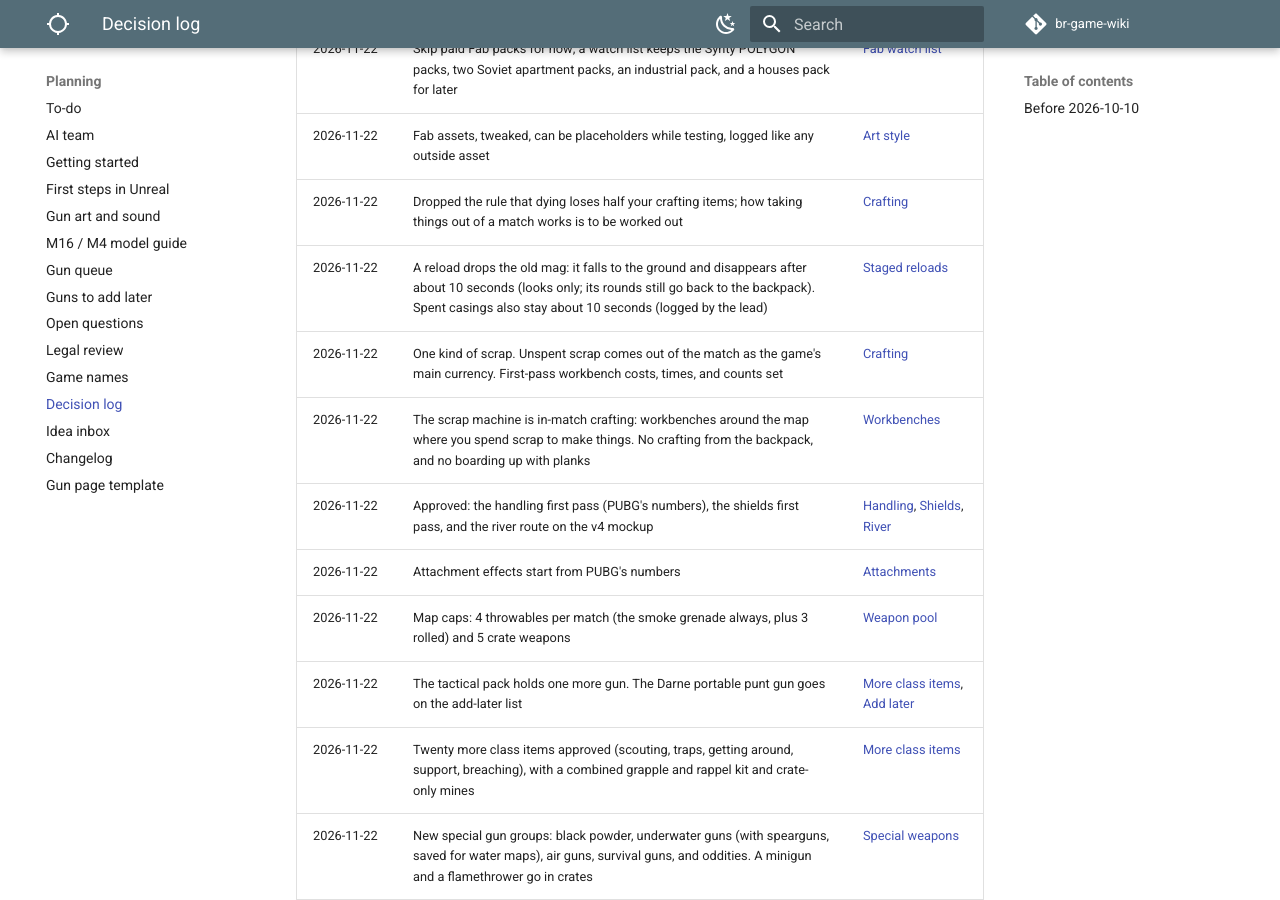
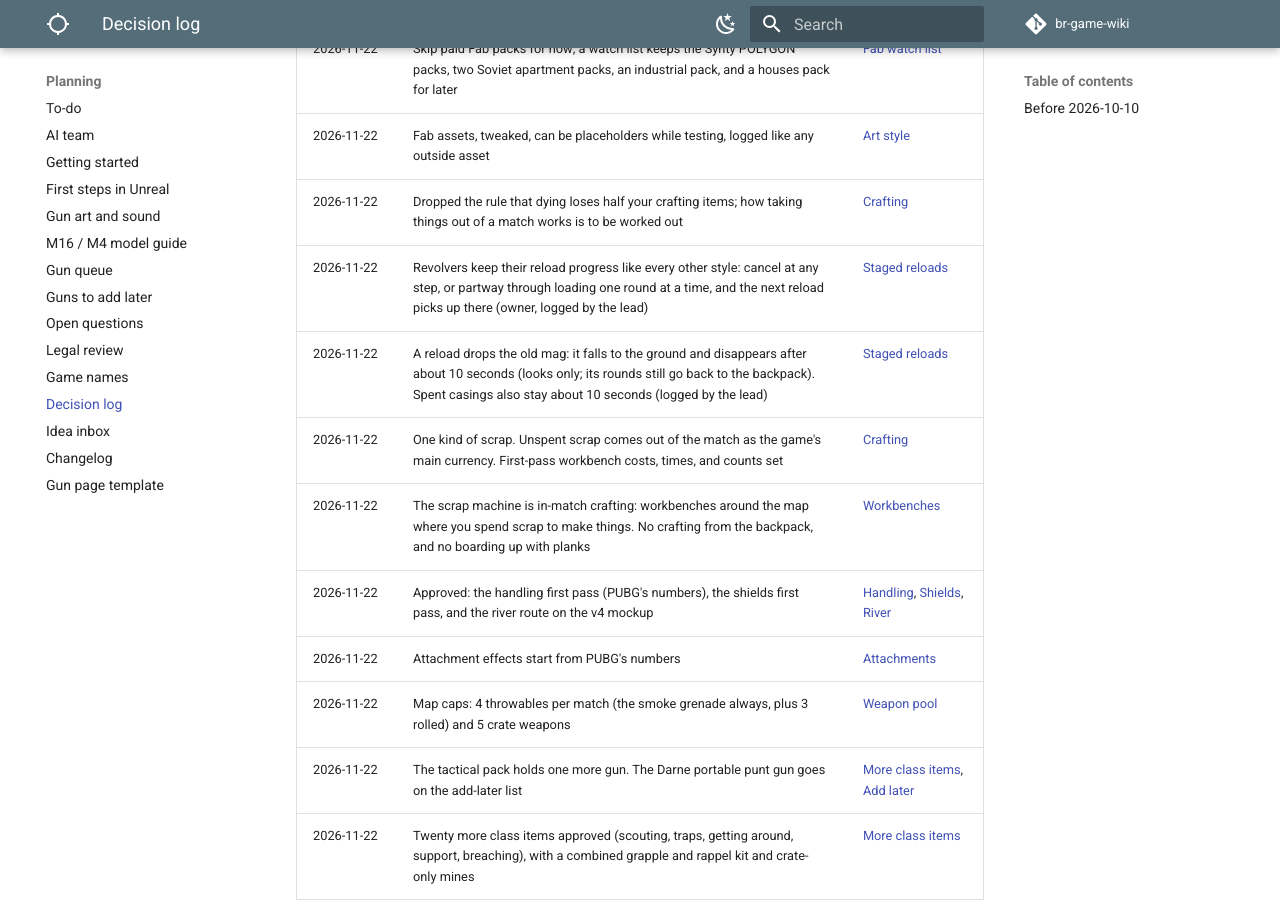
Before and after one commit to DerrickSpartan1/br-game-wiki, an MkDocs documentation site: the page built from docs/planning/decisions.md, in a window 1280 px wide and 900 px high, scrolled down 314 px. Built offline with MkDocs 1.6.1 and Material for MkDocs 9.7.7, drawn with Linux system fonts in a browser that asks for light colours; comment, search, counter and statistics services are not loaded.

Commit message:
Log: revolvers keep reload progress (owner)
Co-Authored-By: Claude Opus 5.5 <noreply@anthropic.com>

```diff
--- a/docs/planning/decisions.md
+++ b/docs/planning/decisions.md
@@ -7,6 +7,7 @@ Every design decision, newest first. The decision itself lives on the page linke
 | 2026-11-22 | Skip paid Fab packs for now; a watch list keeps the Synty POLYGON packs, two Soviet apartment packs, an industrial pack, and a houses pack for later | [Fab watch list](art-and-sound.md#fab-watch-list) |
 | 2026-11-22 | Fab assets, tweaked, can be placeholders while testing, logged like any outside asset | [Art style](art-and-sound.md#art-style-low-poly-for-testing) |
 | 2026-11-22 | Dropped the rule that dying loses half your crafting items; how taking things out of a match works is to be worked out | [Crafting](../systems/crafting.md) |
+| 2026-11-22 | Revolvers keep their reload progress like every other style: cancel at any step, or partway through loading one round at a time, and the next reload picks up there (owner, logged by the lead) | [Staged reloads](../systems/handling.md#staged-reloads) |
 | 2026-11-22 | A reload drops the old mag: it falls to the ground and disappears after about 10 seconds (looks only; its rounds still go back to the backpack). Spent casings also stay about 10 seconds (logged by the lead) | [Staged reloads](../systems/handling.md#staged-reloads) |
 | 2026-11-22 | One kind of scrap. Unspent scrap comes out of the match as the game's main currency. First-pass workbench costs, times, and counts set | [Crafting](../systems/crafting.md) |
 | 2026-11-22 | The scrap machine is in-match crafting: workbenches around the map where you spend scrap to make things. No crafting from the backpack, and no boarding up with planks | [Workbenches](../systems/crafting.md#workbenches) |
```
